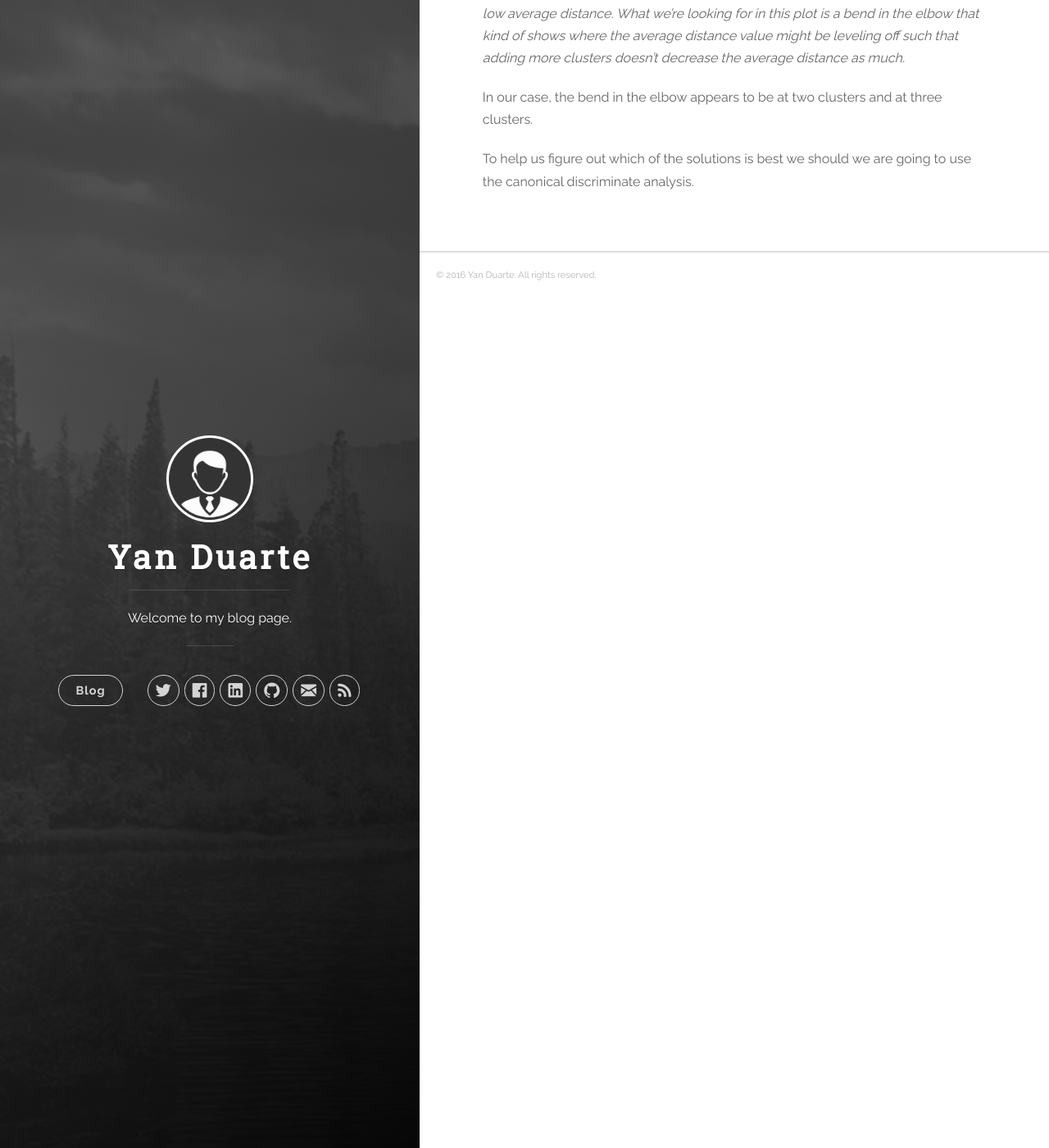
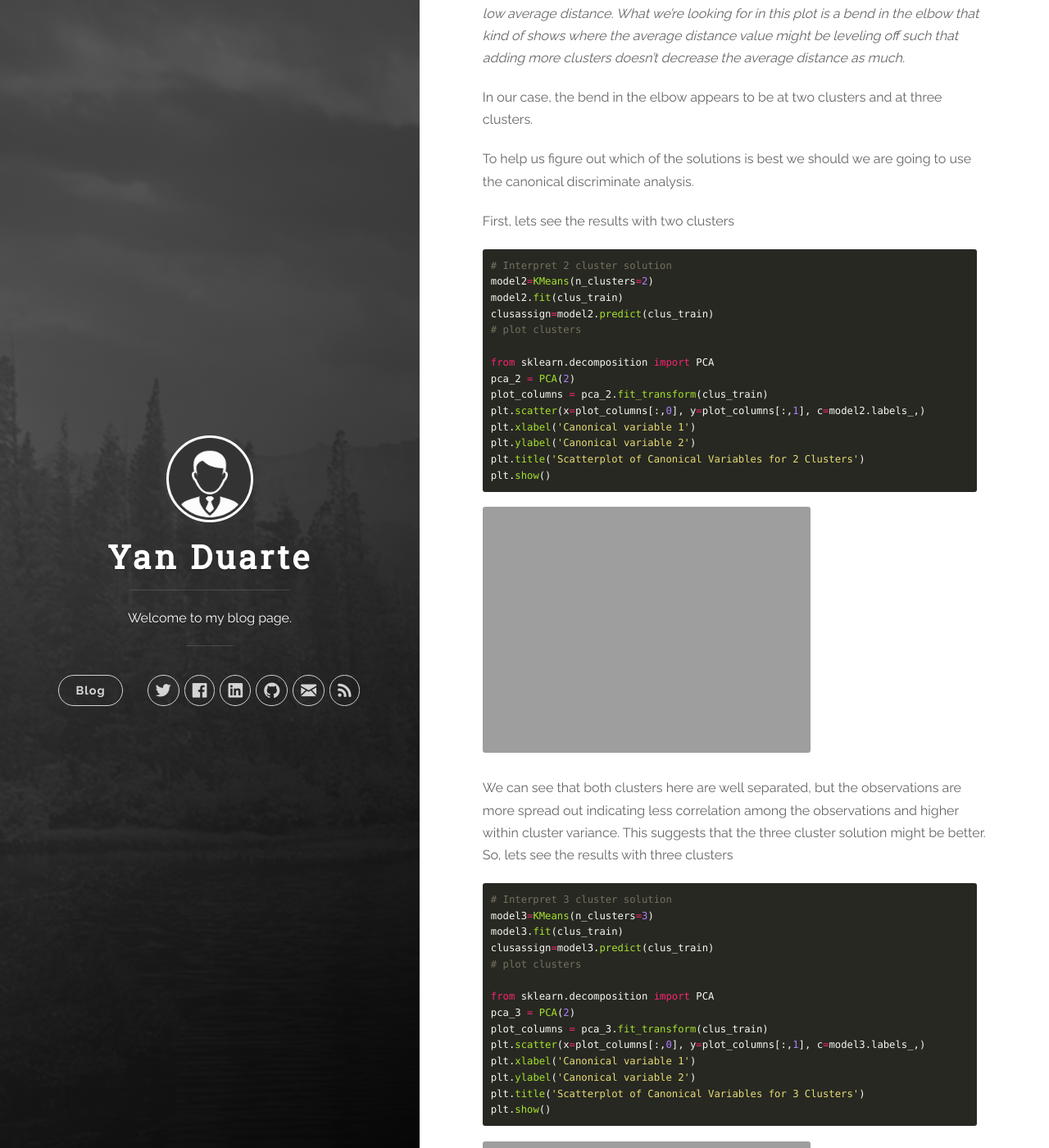
Before and after one commit to yan-duarte/yan-duarte.github.io, a Jekyll site: the page built from _posts/2016-10-27-MLDA-Assignment4.md, in a window 1280 px wide and 1400 px high, scrolled down 2805 px. Shown: the whole window at 82% size. Built offline with Jekyll 4.4.1, drawn with Linux system fonts in a browser that asks for light colours; nearby versions of some CDN libraries; some of the changed text lies outside the part shown.

Commit message:
Updated 2016-10-27-MLDA-Assignment4.md

````diff
--- a/_posts/2016-10-27-MLDA-Assignment4.md
+++ b/_posts/2016-10-27-MLDA-Assignment4.md
@@ -101,3 +101,47 @@ plt.title('Selecting k with the Elbow Method')
 In our case, the bend in the elbow appears to be at two clusters and at three clusters.
 
 To help us figure out which of the solutions is best we should we are going to use the canonical discriminate analysis.
+
+First, lets see the results with two clusters
+
+```python
+# Interpret 2 cluster solution
+model2=KMeans(n_clusters=2)
+model2.fit(clus_train)
+clusassign=model2.predict(clus_train)
+# plot clusters
+
+from sklearn.decomposition import PCA
+pca_2 = PCA(2)
+plot_columns = pca_2.fit_transform(clus_train)
+plt.scatter(x=plot_columns[:,0], y=plot_columns[:,1], c=model2.labels_,)
+plt.xlabel('Canonical variable 1')
+plt.ylabel('Canonical variable 2')
+plt.title('Scatterplot of Canonical Variables for 2 Clusters')
+plt.show()
+```
+
+![#fig_2]({{site.baseurl}}/yan-duarte.github.io/images/mlda-assignments/mlda-ass4-fig2.png)
+
+We can see that both clusters here are well separated, but the observations are more spread out indicating less correlation among the observations and higher within cluster variance. This suggests that the three cluster solution might be better. So, lets see the results with three clusters
+
+```python
+# Interpret 3 cluster solution
+model3=KMeans(n_clusters=3)
+model3.fit(clus_train)
+clusassign=model3.predict(clus_train)
+# plot clusters
+
+from sklearn.decomposition import PCA
+pca_3 = PCA(2)
+plot_columns = pca_3.fit_transform(clus_train)
+plt.scatter(x=plot_columns[:,0], y=plot_columns[:,1], c=model3.labels_,)
+plt.xlabel('Canonical variable 1')
+plt.ylabel('Canonical variable 2')
+plt.title('Scatterplot of Canonical Variables for 3 Clusters')
+plt.show()
+```
+
+![#fig_3]({{site.baseurl}}/yan-duarte.github.io/images/mlda-assignments/mlda-ass4-fig3.png)
+
+The three clusters plot show us that there is no overlap between the clusters, they are well separated and the observations are less spread out indicating higher correlation among the observations and less within cluster variance.
````
